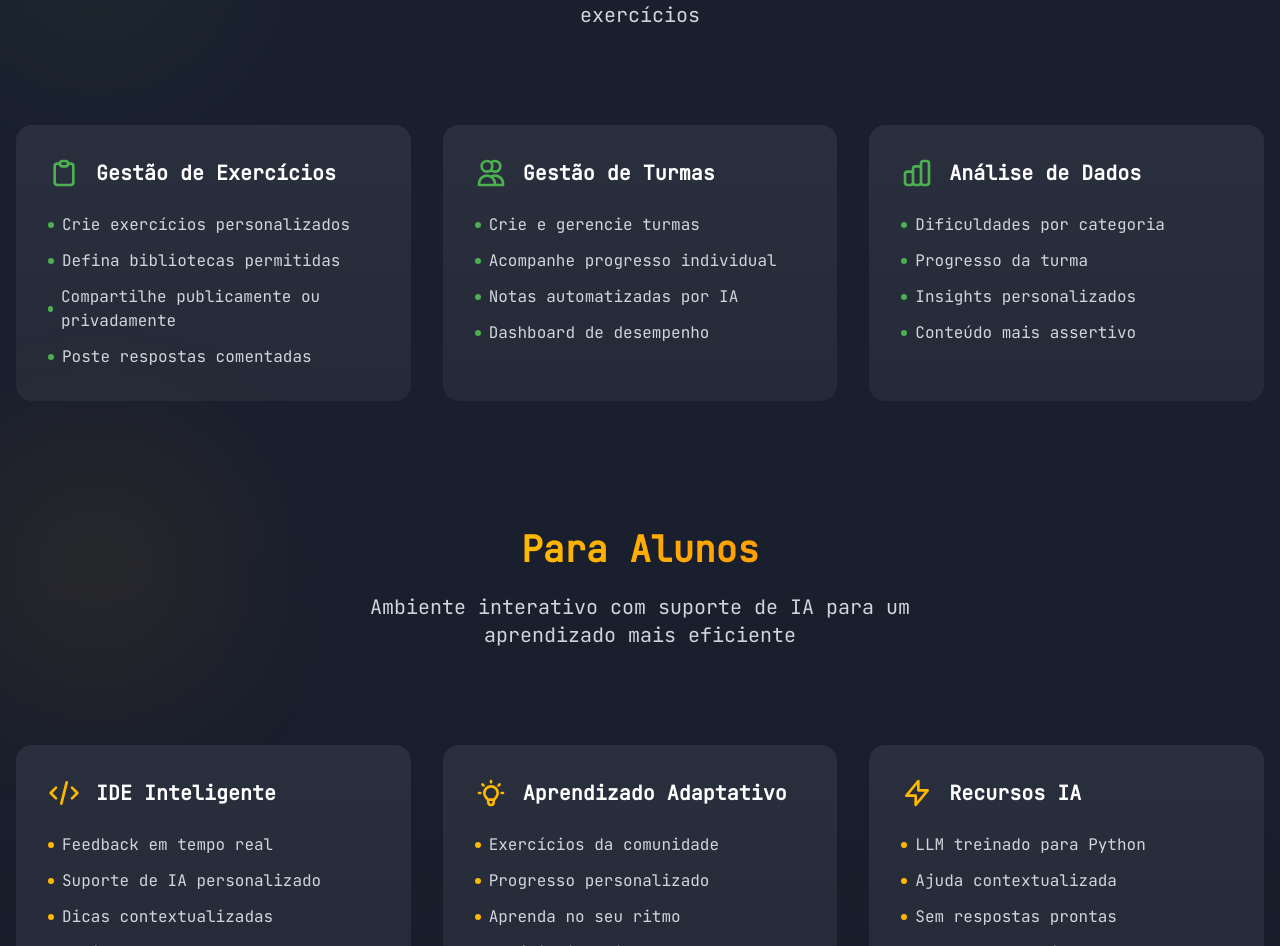
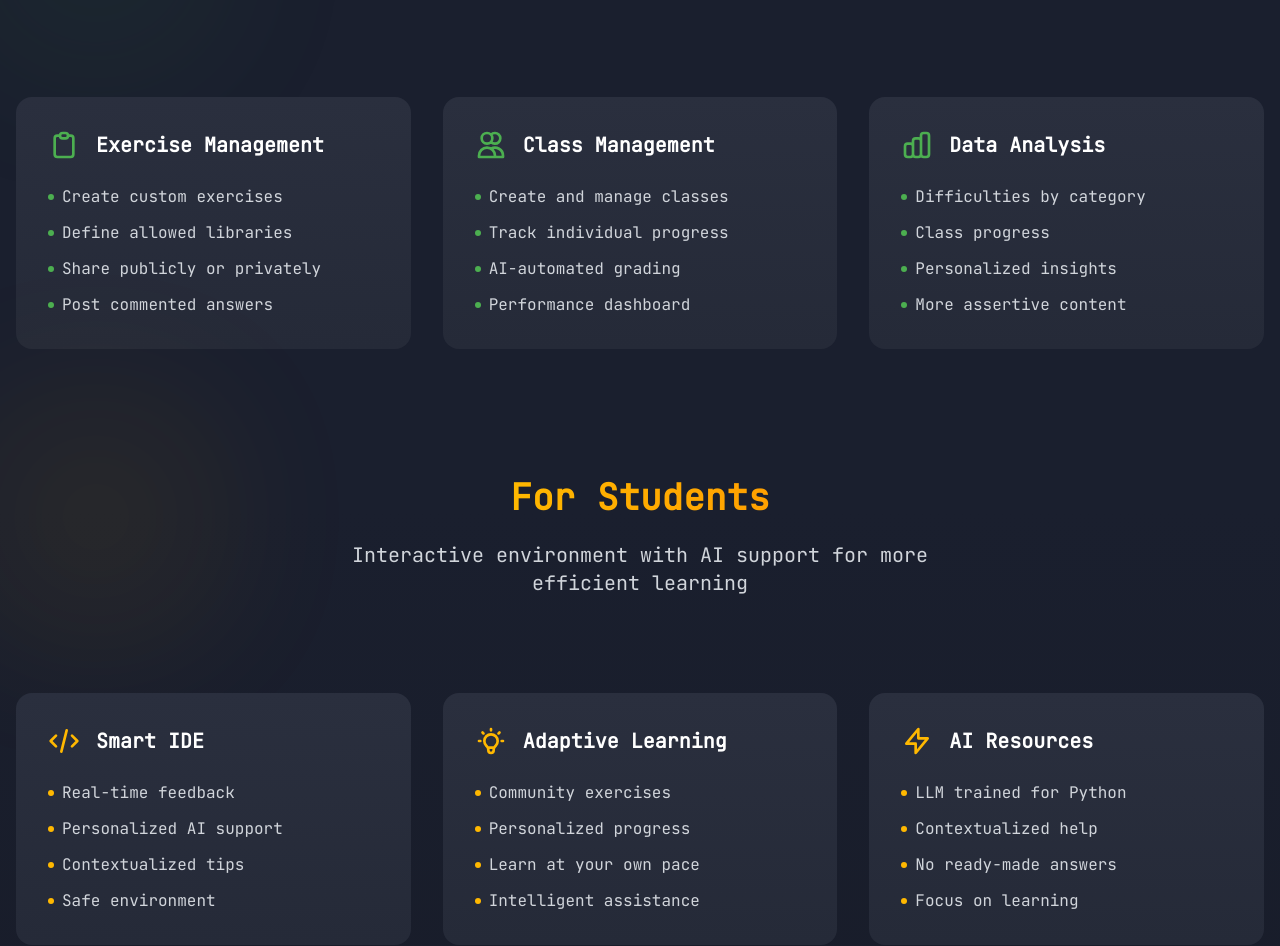
Before and after one commit to taco-ide/portal-taco, a Next.js app: page / in a window 1280 px wide. Shown: the part 1026-1972 px from the top of the page. Built offline with nearby package versions, Linux system fonts and the light colour scheme.

Commit message:
feat: translate Features, Hero, Footer, and Header components to English

```diff
--- a/src/app/(home)/_components/home/Collaborators.tsx
+++ b/src/app/(home)/_components/home/Collaborators.tsx
@@ -12,7 +12,7 @@ const Collaborators = () => {
   const { collaborators } = collaboratorsData;
 
   return (
-    <section className="relative py-32 overflow-hidden" id="colaboradores">
+    <section className="relative py-32 overflow-hidden" id="collaborators">
       <div className="absolute inset-0 bg-gradient-to-b from-[#2a2f3e] to-[#1a1f2e]"></div>
       <div className="absolute inset-0"></div>
 
@@ -20,7 +20,7 @@ const Collaborators = () => {
         <div className="max-w-4xl mx-auto text-center mb-16">
           <h2 className="text-4xl sm:text-5xl font-bold mb-8">
             <span className="bg-gradient-to-r from-[#FFB800] to-[#FFA000] text-transparent bg-clip-text">
-              Nossos Colaboradores
+              Our Collaborators
             </span>
           </h2>
         </div>
--- a/src/app/(home)/_components/home/Features.tsx
+++ b/src/app/(home)/_components/home/Features.tsx
@@ -39,7 +39,7 @@ const FeatureSection: FC<FeatureSectionProps> = ({
 const Features = () => {
   const professorFeatures: FeatureCard[] = [
     {
-      title: "Gestão de Exercícios",
+      title: "Exercise Management",
       icon: (
         <svg
           className="w-8 h-8 text-[#4CAF50]"
@@ -56,14 +56,14 @@ const Features = () => {
         </svg>
       ),
       items: [
-        "Crie exercícios personalizados",
-        "Defina bibliotecas permitidas",
-        "Compartilhe publicamente ou privadamente",
-        "Poste respostas comentadas",
+        "Create custom exercises",
+        "Define allowed libraries",
+        "Share publicly or privately",
+        "Post commented answers",
       ],
     },
     {
-      title: "Gestão de Turmas",
+      title: "Class Management",
       icon: (
         <svg
           className="w-8 h-8 text-[#4CAF50]"
@@ -80,14 +80,14 @@ const Features = () => {
         </svg>
       ),
       items: [
-        "Crie e gerencie turmas",
-        "Acompanhe progresso individual",
-        "Notas automatizadas por IA",
-        "Dashboard de desempenho",
+        "Create and manage classes",
+        "Track individual progress",
+        "AI-automated grading",
+        "Performance dashboard",
       ],
     },
     {
-      title: "Análise de Dados",
+      title: "Data Analysis",
       icon: (
         <svg
           className="w-8 h-8 text-[#4CAF50]"
@@ -104,17 +104,17 @@ const Features = () => {
         </svg>
       ),
       items: [
-        "Dificuldades por categoria",
-        "Progresso da turma",
-        "Insights personalizados",
-        "Conteúdo mais assertivo",
+        "Difficulties by category",
+        "Class progress",
+        "Personalized insights",
+        "More assertive content",
       ],
     },
   ];
 
   const studentFeatures: FeatureCard[] = [
     {
-      title: "IDE Inteligente",
+      title: "Smart IDE",
       icon: (
         <svg
           className="w-8 h-8 text-[#FFB800]"
@@ -131,14 +131,14 @@ const Features = () => {
         </svg>
       ),
       items: [
-        "Feedback em tempo real",
-        "Suporte de IA personalizado",
-        "Dicas contextualizadas",
-        "Ambiente seguro",
+        "Real-time feedback",
+        "Personalized AI support",
+        "Contextualized tips",
+        "Safe environment",
       ],
     },
     {
-      title: "Aprendizado Adaptativo",
+      title: "Adaptive Learning",
       icon: (
         <svg
           className="w-8 h-8 text-[#FFB800]"
@@ -155,14 +155,14 @@ const Features = () => {
         </svg>
       ),
       items: [
-        "Exercícios da comunidade",
-        "Progresso personalizado",
-        "Aprenda no seu ritmo",
-        "Auxílio inteligente",
+        "Community exercises",
+        "Personalized progress",
+        "Learn at your own pace",
+        "Intelligent assistance",
       ],
     },
     {
-      title: "Recursos IA",
+      title: "AI Resources",
       icon: (
         <svg
           className="w-8 h-8 text-[#FFB800]"
@@ -179,10 +179,10 @@ const Features = () => {
         </svg>
       ),
       items: [
-        "LLM treinado para Python",
-        "Ajuda contextualizada",
-        "Sem respostas prontas",
-        "Foco no aprendizado",
+        "LLM trained for Python",
+        "Contextualized help",
+        "No ready-made answers",
+        "Focus on learning",
       ],
     },
   ];
@@ -222,10 +222,10 @@ const Features = () => {
   );
 
   return (
-    <section className="container mx-auto px-4 pt-16 pb-32" id="recursos">
+    <section className="container mx-auto px-4 pt-16 pb-32" id="features">
       <FeatureSection
-        title="Para Professores"
-        description="Ferramentas poderosas para criar, gerenciar e avaliar exercícios"
+        title="For Teachers"
+        description="Powerful tools to create, manage, and evaluate exercises"
         features={professorFeatures}
         accentColor="#4CAF50"
         position="right"
@@ -235,8 +235,8 @@ const Features = () => {
       </div>
 
       <FeatureSection
-        title="Para Alunos"
-        description="Ambiente interativo com suporte de IA para um aprendizado mais eficiente"
+        title="For Students"
+        description="Interactive environment with AI support for more efficient learning"
         features={studentFeatures}
         accentColor="#FFB800"
         position="left"
--- a/src/app/(home)/_components/home/Hero.tsx
+++ b/src/app/(home)/_components/home/Hero.tsx
@@ -15,7 +15,8 @@ const Hero = () => {
             </h1>
           </div>
           <p className="text-xl sm:text-2xl mb-12 text-gray-300 animate-fadeInUp delay-200 leading-relaxed max-w-3xl mx-auto">
-            A revolutionary open-source platform that unites teachers, students and AI for more efficient and personalized learning.
+            A revolutionary open-source platform that unites teachers, students
+            and AI for more efficient and personalized learning.
           </p>
           <div className="flex gap-6 justify-center items-center flex-wrap animate-fadeInUp delay-400">
             <a
@@ -41,7 +42,7 @@ const Hero = () => {
               </span>
             </a>
             <a
-              href="#recursos"
+              href="#features"
               className="group relative px-8 py-4 rounded-full font-semibold text-white overflow-hidden"
             >
               <div className="absolute inset-0 w-full h-full transition-all duration-300 bg-gradient-to-r from-[#4CAF50] to-[#45a049] group-hover:opacity-90"></div>
@@ -66,7 +67,7 @@ const Hero = () => {
         </div>
       </div>
 
-      {/* Elementos decorativos de fundo */}
+      {/* Decorative background elements */}
       <div className="absolute inset-0 overflow-hidden pointer-events-none">
         <div className="absolute top-1/4 left-1/4 w-96 h-96 bg-[#4CAF50] rounded-full filter blur-[128px] opacity-20 animate-pulse"></div>
         <div className="absolute top-1/3 right-1/4 w-96 h-96 bg-[#FFB800] rounded-full filter blur-[128px] opacity-10 animate-pulse delay-1000"></div>
--- a/src/app/(home)/_components/layout/Footer.tsx
+++ b/src/app/(home)/_components/layout/Footer.tsx
@@ -16,8 +16,8 @@ const Footer = () => {
             <span className="text-xl font-bold text-[#FFB800]">TACO-IDE</span>
           </div>
           <div className="flex gap-8 text-gray-400">
-            <a href="#recursos" className="hover:text-white transition-colors">
-              Recursos
+            <a href="#features" className="hover:text-white transition-colors">
+              Features
             </a>
             <a
               href="https://github.com/taco-ide"
@@ -29,7 +29,7 @@ const Footer = () => {
             </a>
           </div>
           <p className="text-gray-500 text-sm">
-            &copy; 2025 TACO. Todos os direitos reservados.
+            &copy; 2025 TACO. All rights reserved.
           </p>
         </div>
       </div>
--- a/src/app/(home)/_components/layout/Header.tsx
+++ b/src/app/(home)/_components/layout/Header.tsx
@@ -22,8 +22,8 @@ const Header = () => {
         </div>
         <nav className="hidden sm:flex gap-8">
           {[
-            { name: "Resources", href: "#recursos" },
-            { name: "Collaborators", href: "#colaboradores" },
+            { name: "Features", href: "#features" },
+            { name: "Collaborators", href: "#collaborators" },
           ].map((item) => (
             <a
               key={item.name}
--- a/src/app/(home)/page.tsx
+++ b/src/app/(home)/page.tsx
@@ -9,7 +9,7 @@ import Collaborators from "@/app/(home)/_components/home/Collaborators";
 export default function Home() {
   return (
     <div className="min-h-screen bg-gradient-to-b from-[#1a1f2e] via-[#1a1f2e] to-[#151822] text-white relative overflow-hidden">
-      {/* Elementos decorativos de fundo */}
+      {/* Decorative background elements */}
       <div className="absolute top-0 left-0 w-full h-full overflow-hidden pointer-events-none">
         <div className="absolute top-20 left-10 w-72 h-72 bg-[#4CAF50] rounded-full filter blur-[128px] opacity-20 animate-pulse"></div>
         <div className="absolute top-40 right-20 w-96 h-96 bg-[#FFB800] rounded-full filter blur-[128px] opacity-10 animate-pulse delay-1000"></div>
```
